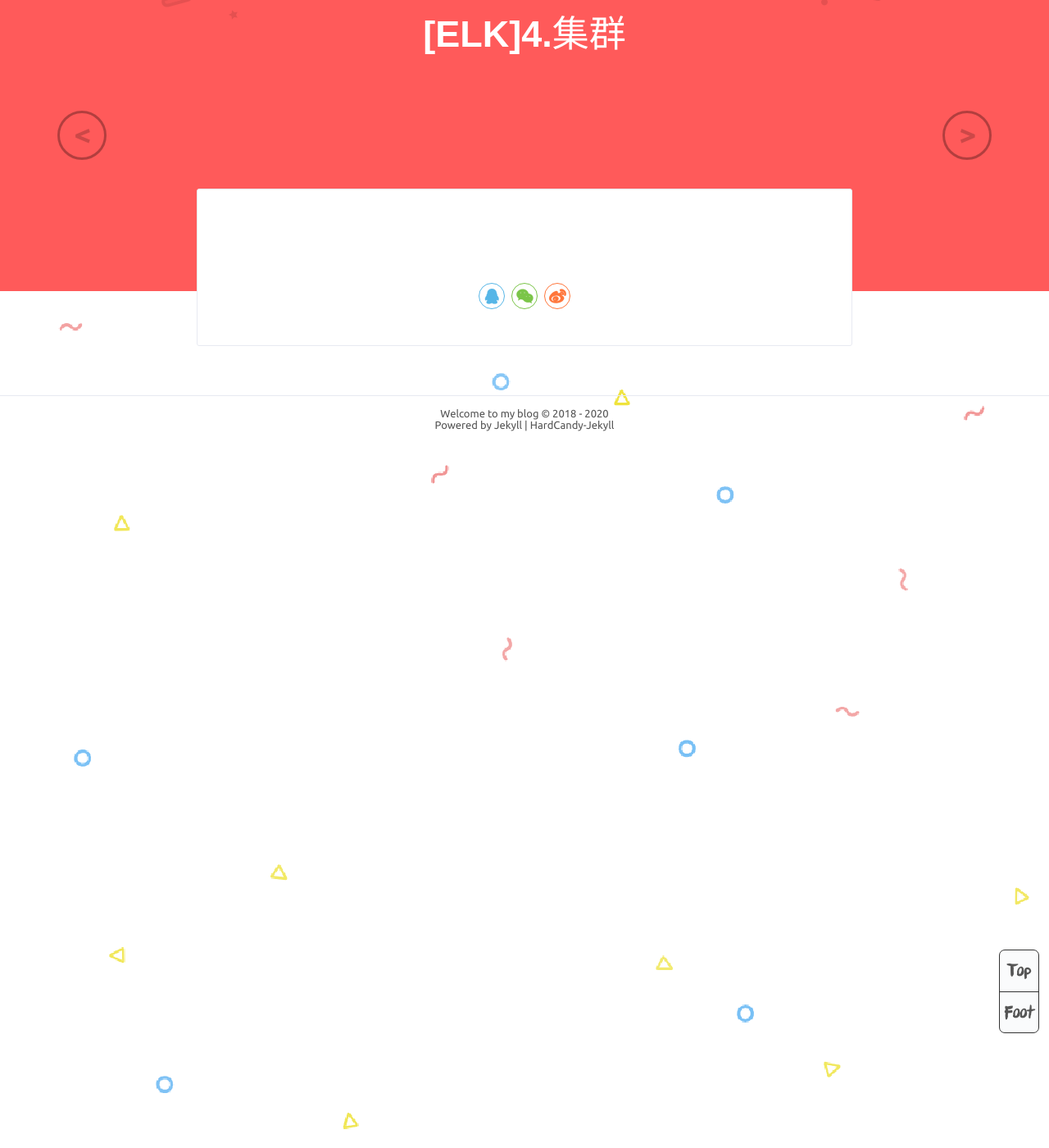
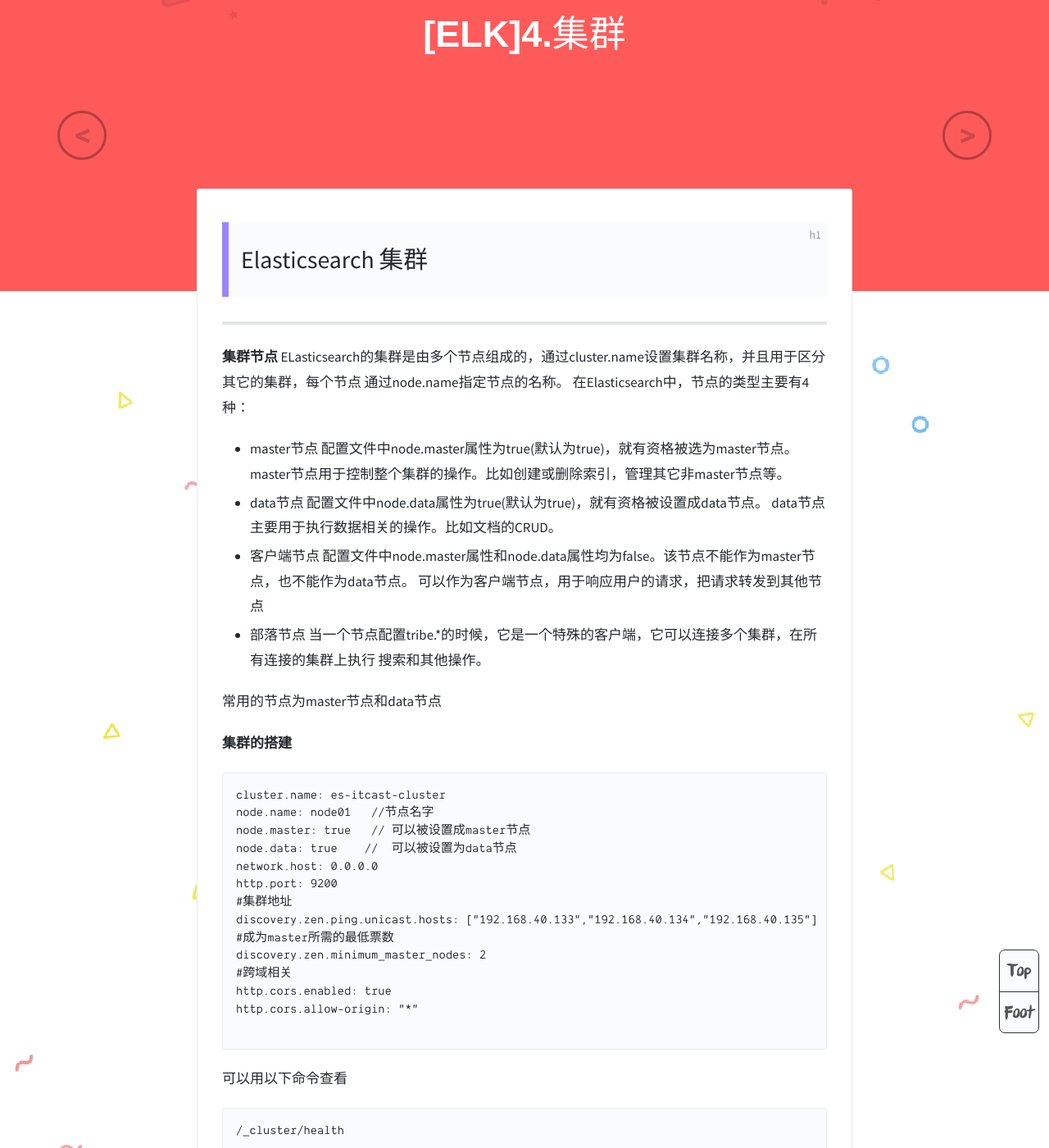
Before and after one commit to LazystudentCH/LazyStudentChhh.github.io, a Jekyll site: the page built from _posts/2020-07-19-[ELK]4.集群.md, in a window 1280 px wide and 1400 px high, scrolled down 270 px. Shown: the whole window at 82% size. Built offline with Jekyll 4.4.1, drawn with Linux system fonts in a browser that asks for light colours; comment, search, counter and statistics services are not loaded; some of the changed text lies outside the part shown.

Commit message:
修改文件: _posts/2020-07-19-[ELK]4.集群.md

````diff
--- a/_posts/2020-07-19-[ELK]4.集群.md
+++ b/_posts/2020-07-19-[ELK]4.集群.md
@@ -6,3 +6,70 @@
 color: rgb(255,90,90)
 cover: '../coverimages/es.jpg'
 ---
+
+# Elasticsearch 集群
+---
+**集群节点**
+ELasticsearch的集群是由多个节点组成的，通过cluster.name设置集群名称，并且用于区分其它的集群，每个节点 通过node.name指定节点的名称。
+在Elasticsearch中，节点的类型主要有4种：
+* master节点
+配置文件中node.master属性为true(默认为true)，就有资格被选为master节点。 master节点用于控制整个集群的操作。比如创建或删除索引，管理其它非master节点等。
+* data节点
+配置文件中node.data属性为true(默认为true)，就有资格被设置成data节点。 data节点主要用于执行数据相关的操作。比如文档的CRUD。
+* 客户端节点
+配置文件中node.master属性和node.data属性均为false。该节点不能作为master节点，也不能作为data节点。 可以作为客户端节点，用于响应用户的请求，把请求转发到其他节点
+* 部落节点
+当一个节点配置tribe.*的时候，它是一个特殊的客户端，它可以连接多个集群，在所有连接的集群上执行 搜索和其他操作。
+
+常用的节点为master节点和data节点
+
+**集群的搭建**
+```
+cluster.name: es-itcast-cluster
+node.name: node01   //节点名字
+node.master: true   // 可以被设置成master节点
+node.data: true    //  可以被设置为data节点
+network.host: 0.0.0.0
+http.port: 9200
+#集群地址
+discovery.zen.ping.unicast.hosts: ["192.168.40.133","192.168.40.134","192.168.40.135"]
+#成为master所需的最低票数
+discovery.zen.minimum_master_nodes: 2
+#跨域相关
+http.cors.enabled: true
+http.cors.allow-origin: "*"
+
+```
+
+可以用以下命令查看
+```
+/_cluster/health
+```
+
+返回结果:
+```
+{
+  "cluster_name" : "es-cluster",
+  "status" : "green",   //节点状态
+  "timed_out" : false,
+  "number_of_nodes" : 3,
+  "number_of_data_nodes" : 3,
+  "active_primary_shards" : 1,   //主分片
+  "active_shards" : 2,   //分片副本
+  "relocating_shards" : 0,
+  "initializing_shards" : 0,
+  "unassigned_shards" : 0,
+  "delayed_unassigned_shards" : 0,
+  "number_of_pending_tasks" : 0,
+  "number_of_in_flight_fetch" : 0,
+  "task_max_waiting_in_queue_millis" : 0,
+  "active_shards_percent_as_number" : 100.0
+}
+```
+
+> 为了将数据添加到Elasticsearch，我们需要索引(index)——一个存储关联数据的地方。实际上，索引只是一个用来 指向一个或多个分片(shards)的“逻辑命名空间(logical namespace)”.
+* 一个分片(shard)是一个小级别“工作单元(worker unit)”,它只是保存了索引中所有数据的一部分。
+*  我们需要知道是分片就是一个Lucene实例，并且它本身就是一个完整的搜索引擎。应用程序不会和它直接通 信。 分片可以是主分片(primary shard)或者是复制分片(replica shard)。
+*  索引中的每个文档属于一个单独的主分片，所以主分片的数量决定了索引多能存储多少数据。
+*  复制分片只是主分片的一个副本，它可以防止硬件故障导致的数据丢失，同时可以提供读请求，比如搜索或者 从别的shard取回文档。
+*  当索引创建完成的时候，主分片的数量就固定了，但是复制分片的数量可以随时调整。
````
